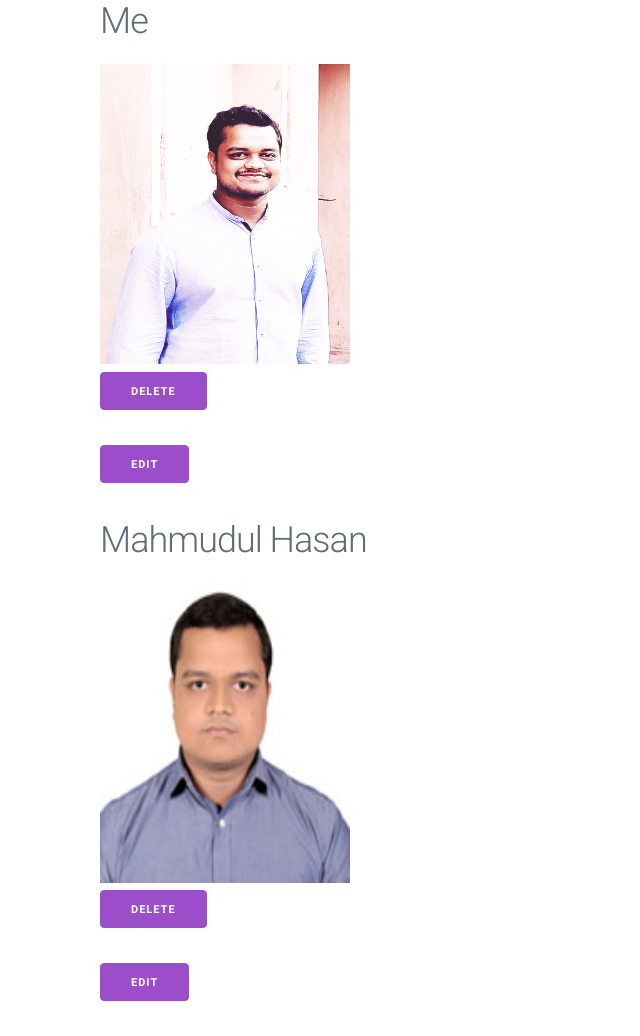
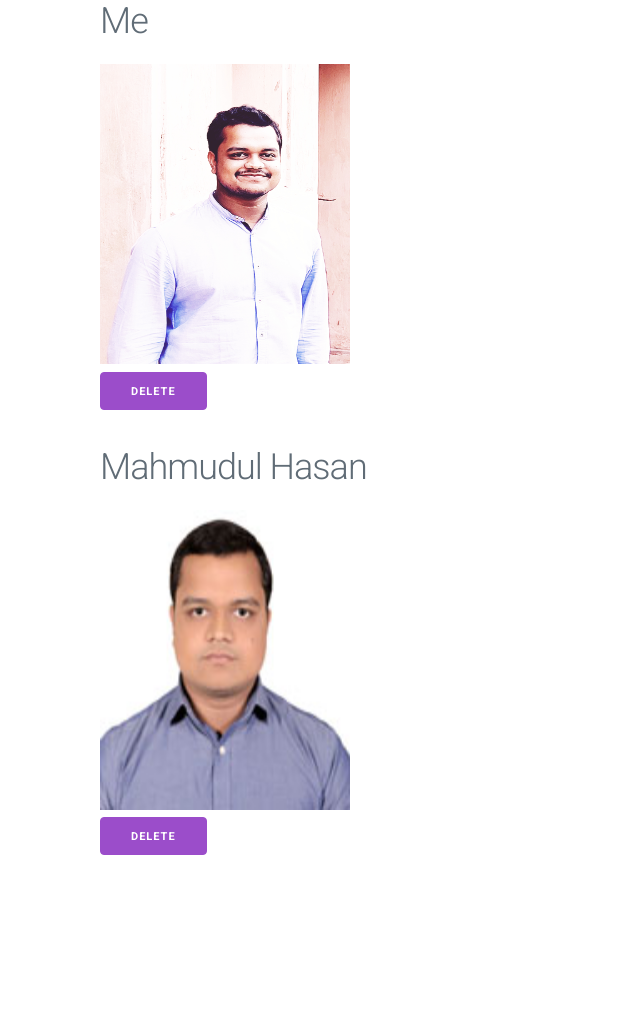
Before and after one commit to smmahmudulhasansiddiquei/photo-gallery, a PHP site: page / in a window 1280 px wide. Shown: the part 238-1274 px from the top of the page, without its empty margins (0-640 px from the left). After the commit the page ends 1093 px from the top, so only its background shows below. Run offline with PHP 8.4, Linux system fonts and the light colour scheme; data comes from the database, SQL or seed files in the repository.

Commit message:
Update index.php

```diff
--- a/index.php
+++ b/index.php
@@ -45,12 +45,6 @@
                     <input type="hidden" name="id" value="<?= $row['id']; ?>">
                     <button type="submit">Delete</button>
                 </form>
-                <div>
-                    <form action="edit.php" method="POST">
-                        <input type="hidden" name="id" value="<?= $row['id']; ?>">
-                        <button type="submit">Edit</button>
-                    </form>
-                </div>
             </div>
             <?php
                 endwhile;
```
